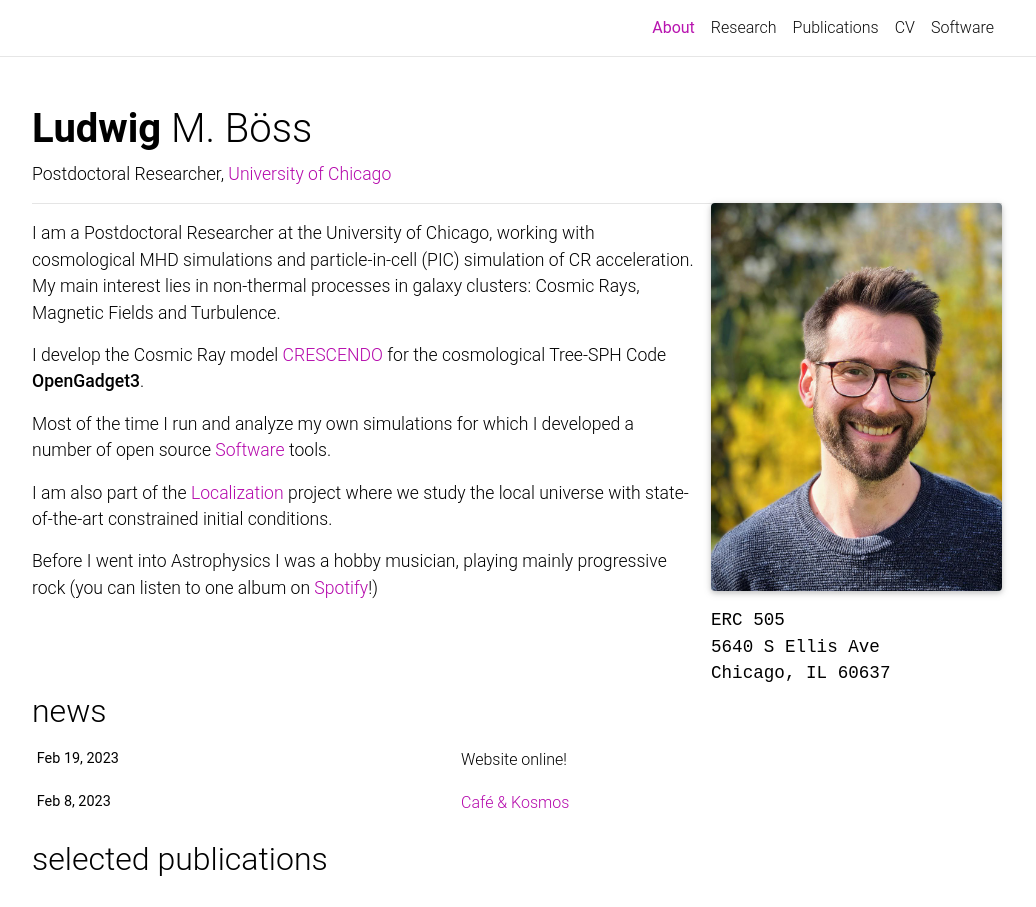
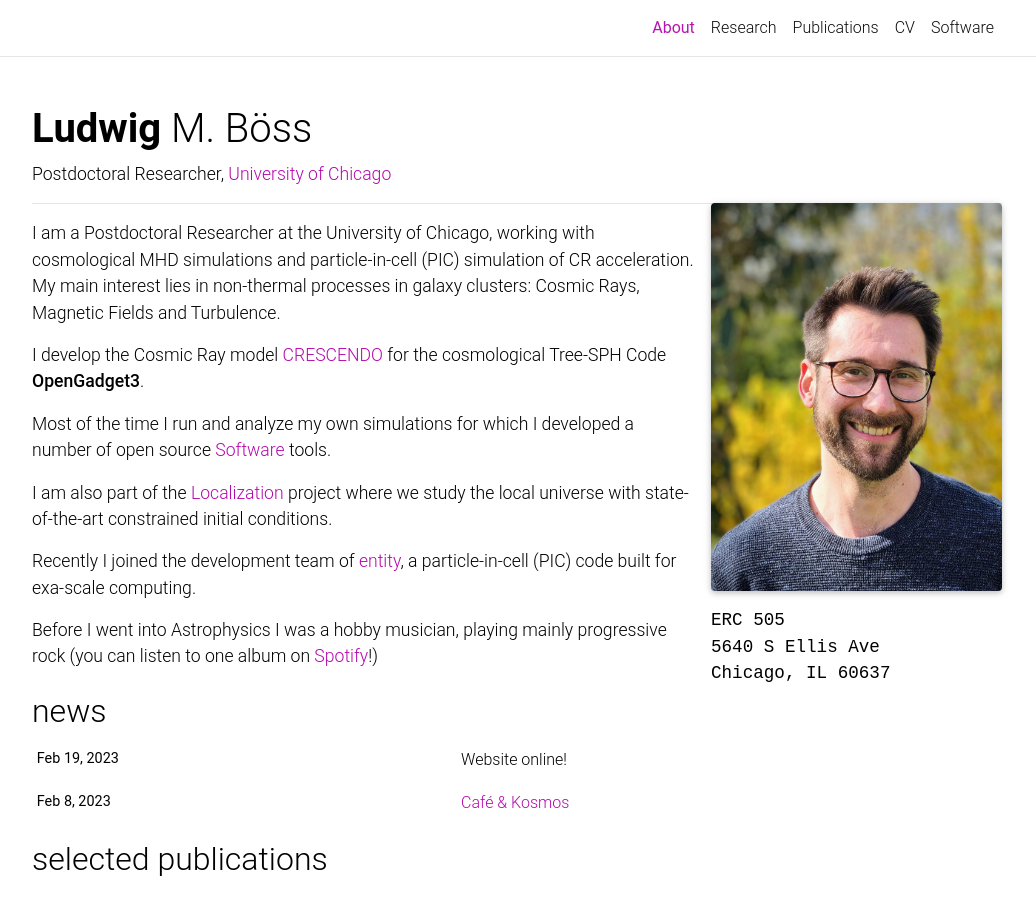
Before and after one commit to LudwigBoess/LudwigBoess.github.io, a Jekyll site: the page built from _pages/about.md, in a window 1280 px wide and 1177 px high, cut to the strip 0-907 px from the top of the window. Shown: the whole strip, without its empty margins (123-1159 px from the left). Built offline with Jekyll 4.4.1, drawn with Linux system fonts in a browser that asks for light colours; full-size pictures stand in for the smaller copies a plugin makes; comment, search, counter and statistics services are not loaded; a style sheet for code colours, icons or effects is not loaded.

Commit message:
added entity references

```diff
--- a/_data/repositories.yml
+++ b/_data/repositories.yml
@@ -8,6 +8,8 @@ github_repos:
   - LudwigBoess/SPHtoGrid.jl
   - LudwigBoess/DiffusiveShockAccelerationModels.jl
   - LudwigBoess/SynchrotronKernel.jl
+  - entity-toolkit/entity
+  - LudwigBoess/EntityTools.jl
 
 publication_repos:
   - LudwigBoess/2207.05087
--- a/_pages/about.md
+++ b/_pages/about.md
@@ -29,4 +29,6 @@ Most of the time I run and analyze my own simulations for which I developed a nu
 
 I am also part of the [Localization](https://localization.ias.universite-paris-saclay.fr) project where we study the local universe with state-of-the-art constrained initial conditions.
 
+Recently I joined the development team of [entity](https://github.com/entity-toolkit/entity), a particle-in-cell (PIC) code built for exa-scale computing.
+
 Before I went into Astrophysics I was a hobby musician, playing mainly progressive rock (you can listen to one album on [Spotify](https://open.spotify.com/artist/6bg7Ttn08YcNg55pxQz5Fr?si=daKM9MiqQpWzGMDRUThUrw)!)
```
